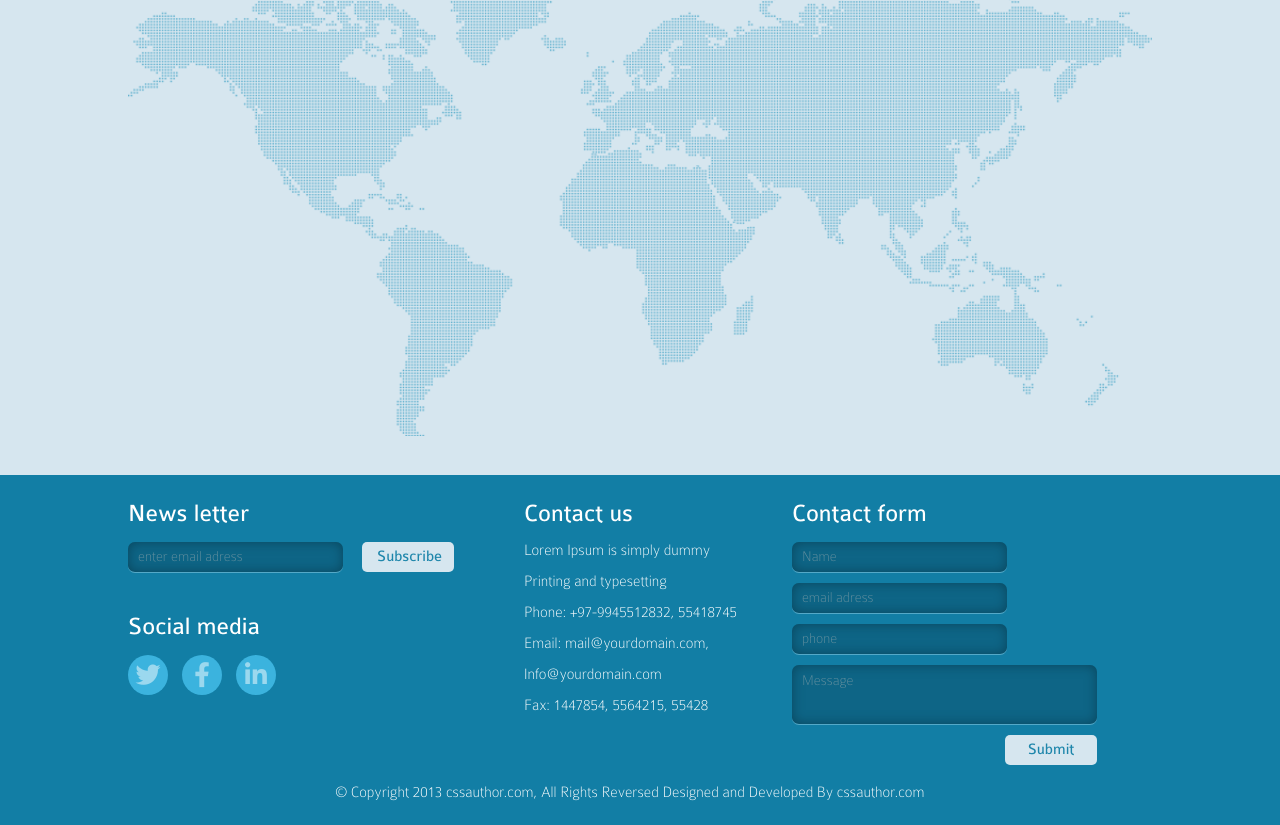
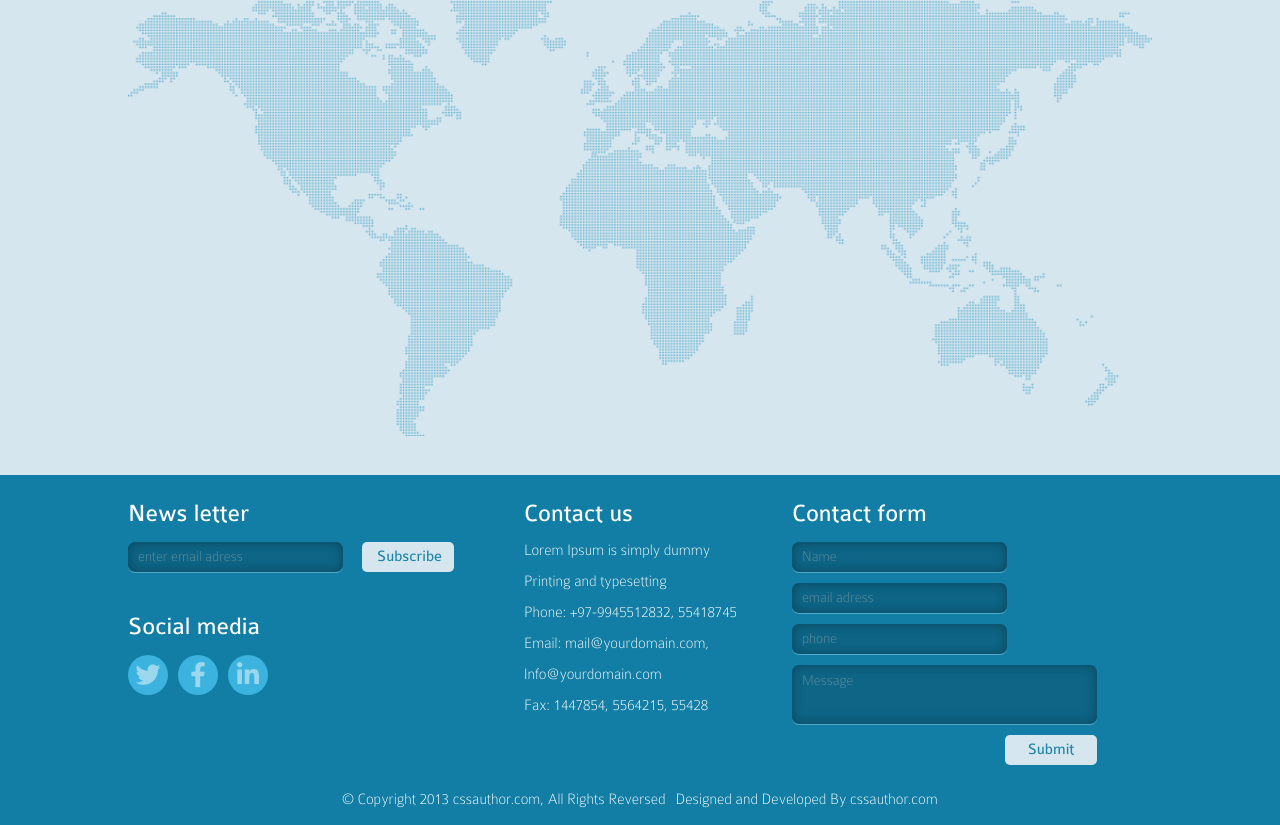
Before and after one commit to aliaksandraRybak/grow_task, a website: page index.html in a window 1280 px wide. Shown: the part 1165-1990 px from the top of the page. Drawn offline with nearby package versions, Linux system fonts and the light colour scheme; files that its build step writes are made by us from their sources.

Commit message:
use flex where needed

```diff
--- a/index.html
+++ b/index.html
@@ -199,9 +199,11 @@
           <div class="social-media">
             <h5>Social media</h5>
             <div class="social-media-icons">
-              <a href="https://twitter.com" target="_blank"><i class="fab fa-twitter"></i></a>
-              <a href="https://facebook.com" target="_blank"><i class="fab fa-facebook-f"></i></a>
-              <a href="https://linkedin.com" target="_blank"><i class="fab fa-linkedin-in"></i></a>
+              <ul>
+                <li><a href="https://twitter.com" target="_blank"><i class="fab fa-twitter"></i></a></li>
+                <li><a href="https://facebook.com" target="_blank"><i class="fab fa-facebook-f"></i></a></li>
+                <li><a href="https://linkedin.com" target="_blank"><i class="fab fa-linkedin-in"></i></a></li>
+              </ul>
             </div>
           </div>
 
--- a/scss/_footer.scss
+++ b/scss/_footer.scss
@@ -111,11 +111,15 @@ footer {
           position: static;
         }
 
+        ul {
+          display: flex;
+          list-style-type: none;
+
           a {
             text-decoration: none;
           }
 
-        &-icons i {
+          .fab {
             display: inline-flex;
             justify-content: center;
             align-items: center;
@@ -131,6 +135,7 @@ footer {
 
             &:hover {
               background-color: #369bbf;
+            }
           }
         }
       }
@@ -226,13 +231,19 @@ footer {
     }
 
     .copyright-info {
-      margin-right: 20px;
+      display: flex;
+      flex-direction: column;
+      align-items: center;
 
       font-family: "ColabThin", sans-serif;
-      text-align: center;
+
+      @media (min-width: $bp-md) {
+        flex-direction: row;
+        justify-content: center;
+      }
 
       p {
-        display: inline-block;
+        margin-right: 10px;
 
         &:last-child {
           margin-right: 0;
```
Lines whose indentation alone changed are shown as unchanged.
